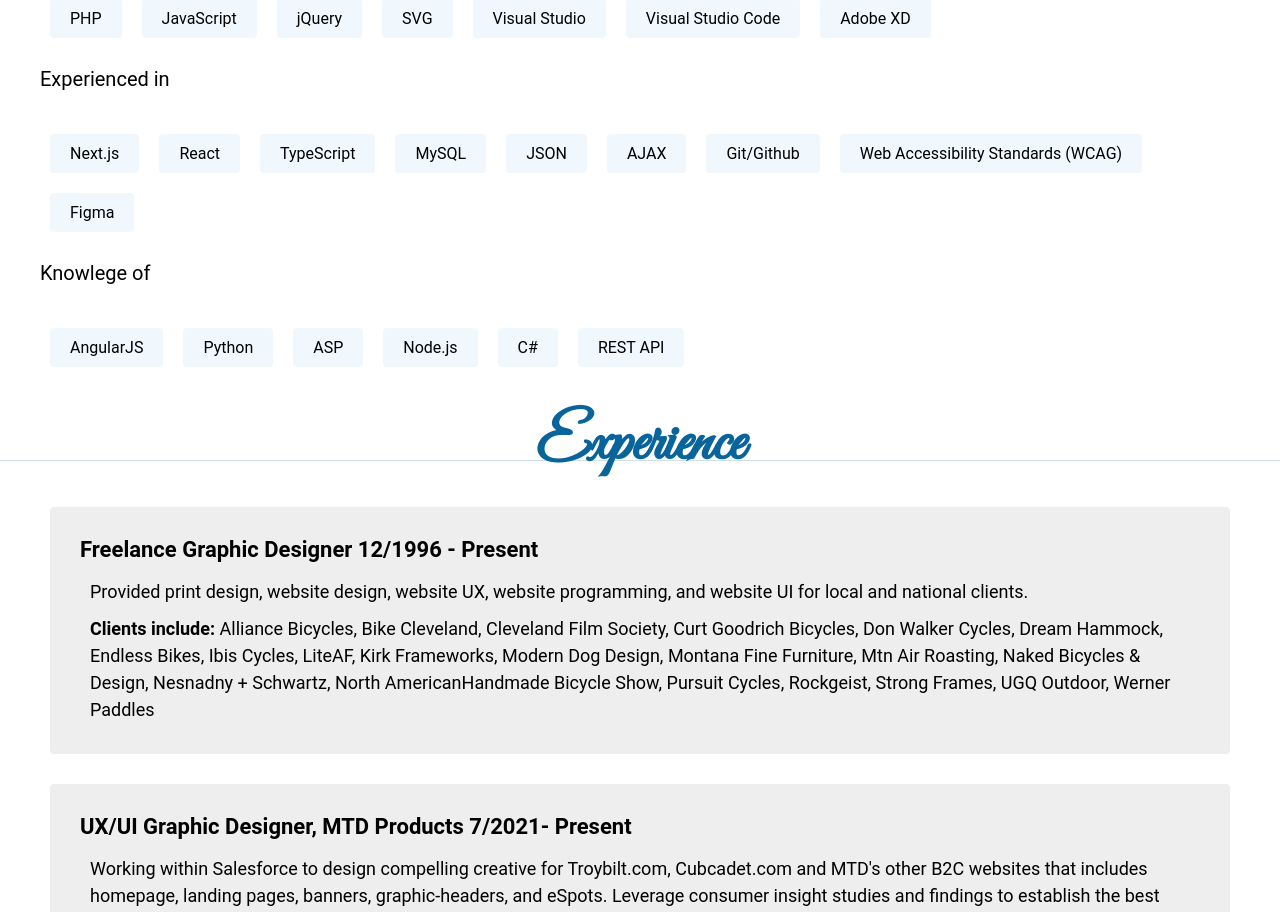
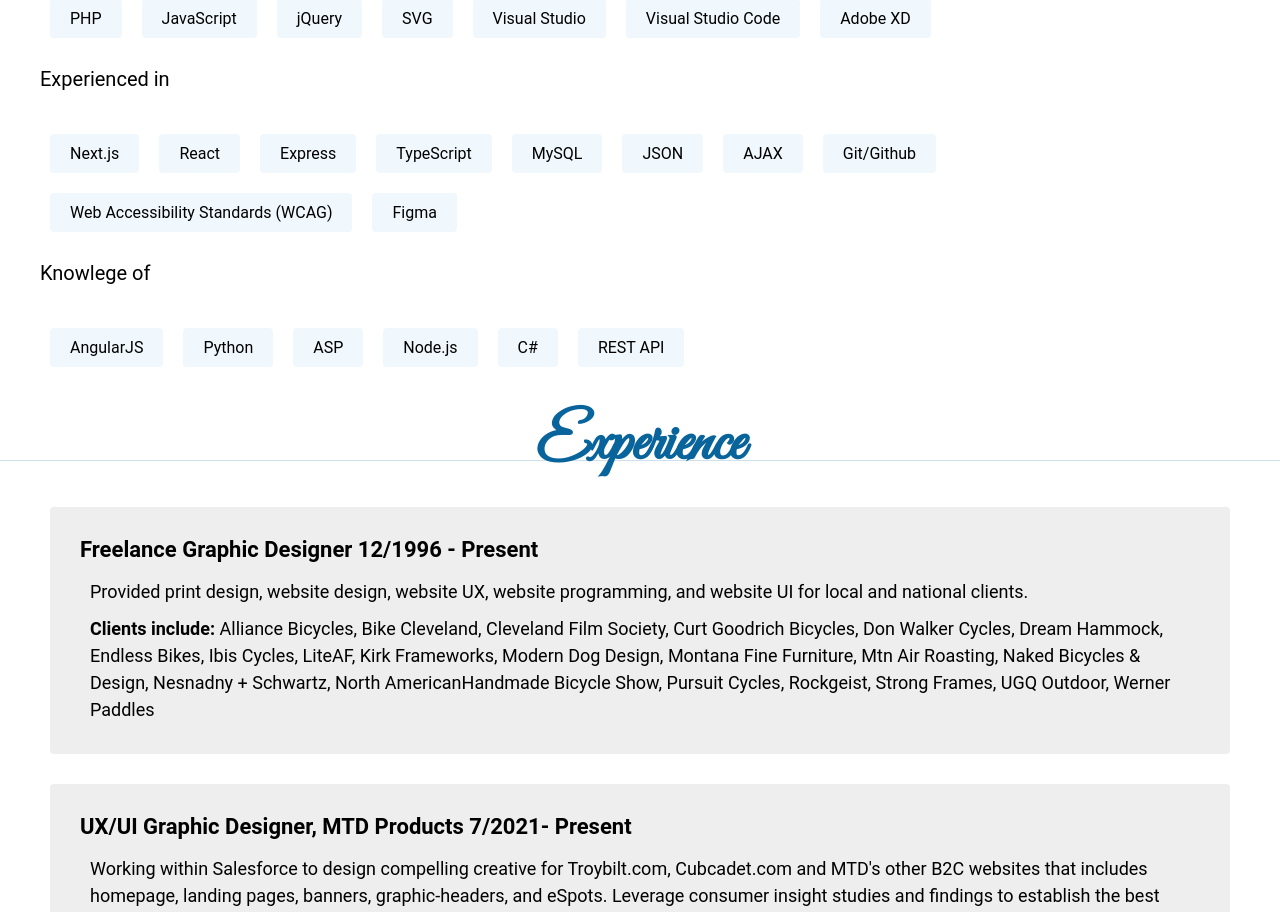
Before and after one commit to theckeler/consume, a Next.js app: page /about in a window 1280 px wide. Shown: the part 1112-2024 px from the top of the page. Built offline with nearby package versions, Linux system fonts and the light colour scheme.

Commit message:
adding express

```diff
--- a/pages/about/index.js
+++ b/pages/about/index.js
@@ -110,6 +110,7 @@
           <ul className={styles.list}>
             <li>Next.js</li>
             <li>React</li>
+            <li>Express</li>
             <li>TypeScript</li>
             <li>MySQL</li>
             <li>JSON</li>
```
